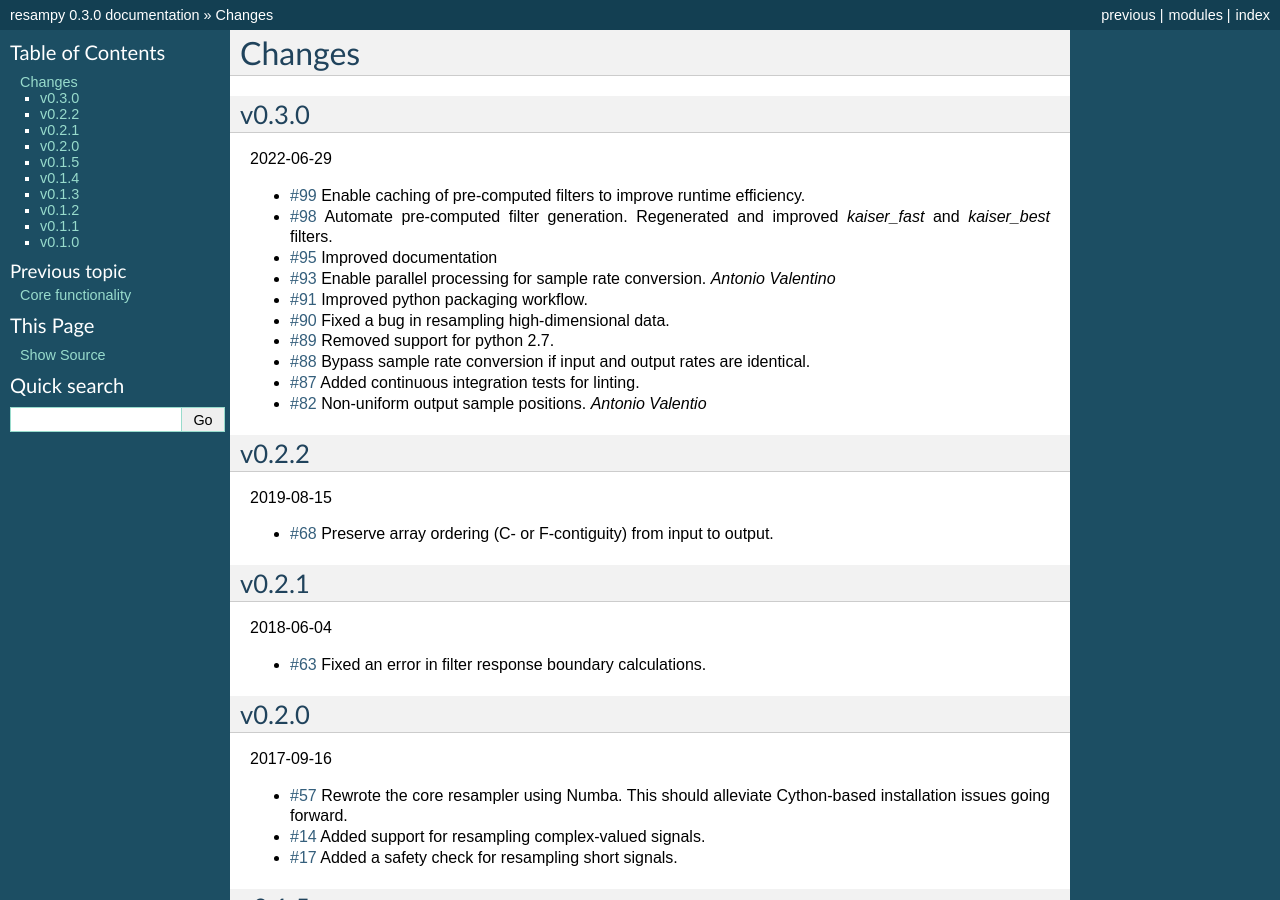
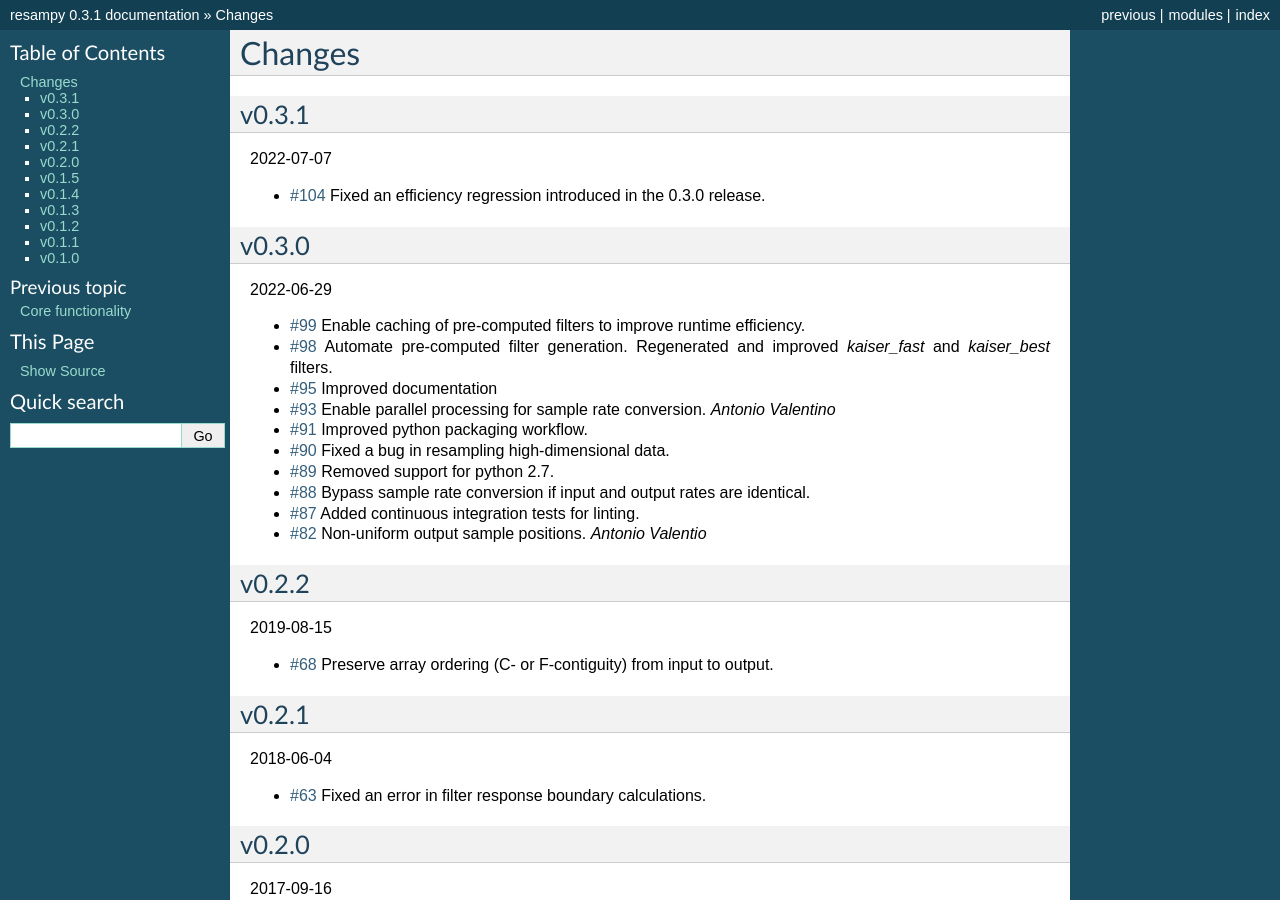
Before and after one commit to bmcfee/resampy, a Sphinx documentation site: the page built from docs/changes.rst, in a window 1280 px wide and 900 px high. Built offline with Sphinx 7.4.7, drawn with Linux system fonts in a browser that asks for light colours; some of the changed text lies outside the part shown.

Commit message:
updated docs and version for 0.3.1 release

```diff
--- a/docs/changes.rst
+++ b/docs/changes.rst
@@ -1,5 +1,11 @@
 Changes
 -------
+
+v0.3.1
+~~~~~~
+2022-07-07
+
+- `#104 <https://github.com/bmcfee/resampy/issues/104>`_ Fixed an efficiency regression introduced in the 0.3.0 release.
 
 v0.3.0
 ~~~~~~
--- a/resampy/version.py
+++ b/resampy/version.py
@@ -3,4 +3,4 @@
 """Version info"""
 
 short_version = '0.3'
-version = '0.3.0'
+version = '0.3.1'
```
